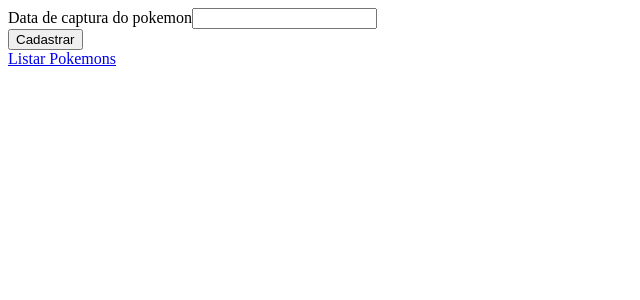
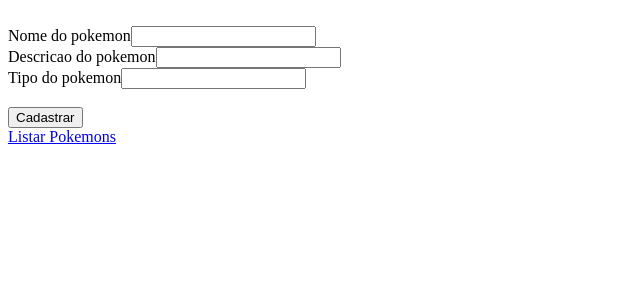
Before and after one commit to rogeriocventura/simpledex, an Angular app in the folder FRONT/: page /simpledex/pokemon/cadastrar in a window 1280 px wide. Shown: the top 300 px of the page, without its empty margins (0-640 px from the left). Built offline with nearby package versions, Linux system fonts and the light colour scheme.

Commit message:
listar de pokemon no front mais organizado, e cadastrar de pokemon funcionando

```diff
--- a/FRONT/src/app/components/views/pokemons/cadastrar/cadastrar.component.html
+++ b/FRONT/src/app/components/views/pokemons/cadastrar/cadastrar.component.html
@@ -1,5 +1,23 @@
-<label for="createdAt">Data de captura do pokemon</label>
-<input type="text" name="createdAt" [(ngModel)]="pokemon.createdAt">
+
+
+<br>
+
+    <label for="nome">Nome do pokemon</label>
+    <input type="text" name="nome" [(ngModel)]="pokemon.nome">
+
+<br>
+
+    <label for="descricao">Descricao do pokemon</label>
+    <input type="text" name="descricao" [(ngModel)]="pokemon.descricao">
+
+    <br>
+
+    <label for="tipo">Tipo do pokemon</label>
+    <input type="text" name="tipo" [(ngModel)]="pokemon.tipo">
+
+<br>
+
+
 
 <br>
 
--- a/FRONT/src/app/components/views/pokemons/listar/listar.component.html
+++ b/FRONT/src/app/components/views/pokemons/listar/listar.component.html
@@ -1,14 +1,28 @@
 <a routerLink="simpledex/pokemon/cadastrar">Cadastrar Pokemons</a>
-
+<br>
+<br>
+<br>
 <table>
     <thead>
         <tr>
+            <th>Nome do Pokémon</th>
+            <th>Descrição do Pokémon</th>
+            <th>Tipo do Pokémon</th>
             <th>ID</th>
             <th>Data de criação</th>
         </tr>
     </thead>
     <tbody>
         <tr *ngFor="let pokemon of pokemons">
+            <td>
+                {{pokemon.nome}}
+            </td>
+            <td>
+                {{pokemon.descricao}}
+            </td>
+            <td>
+                {{pokemon.tipo}}
+            </td>
             <td>
                 {{pokemon._id}}
             </td>
--- a/FRONT/src/app/models/Pokemons.ts
+++ b/FRONT/src/app/models/Pokemons.ts
@@ -1,5 +1,8 @@
 export class Pokemons{
     _id ?: String;
+    nome ?: String;
+    descricao ?: String;
+    tipo ?: String;
     createdAt ?: Date;
     updatedAt ?: Date;
 }
```
